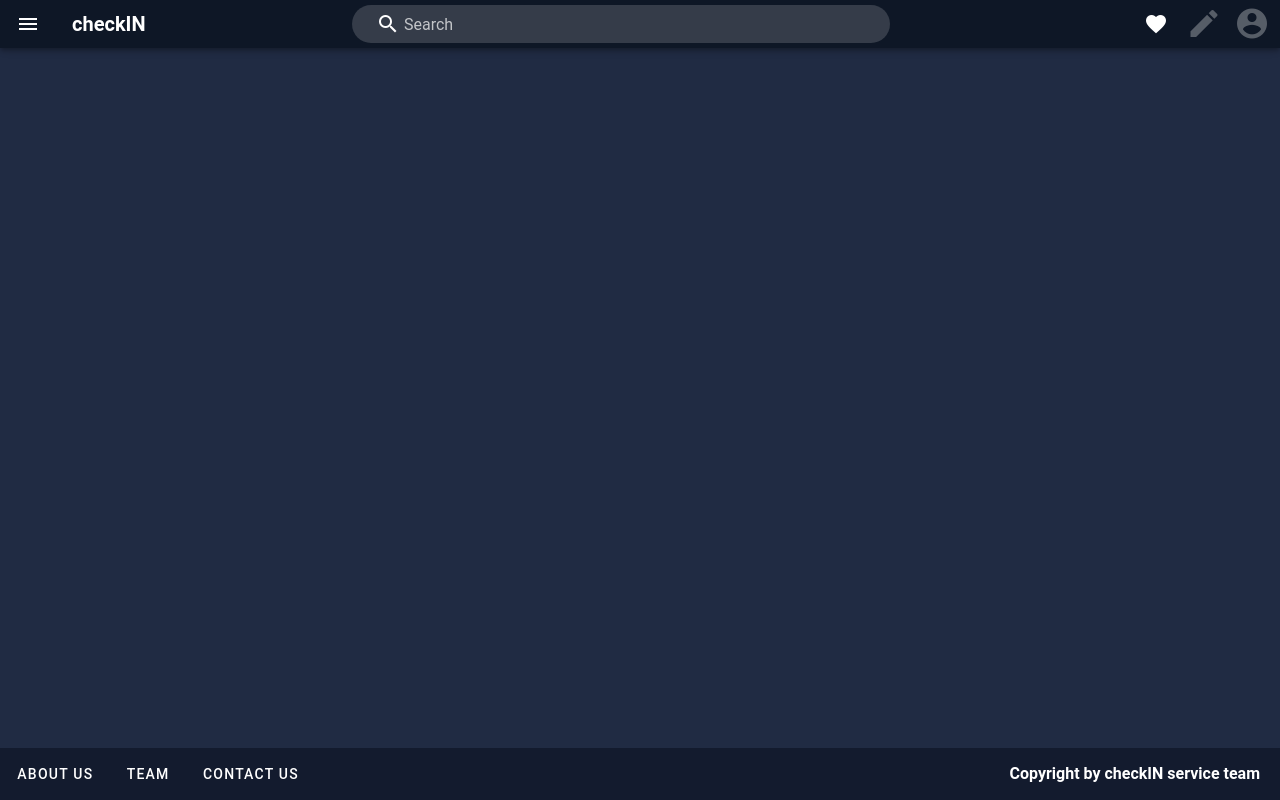
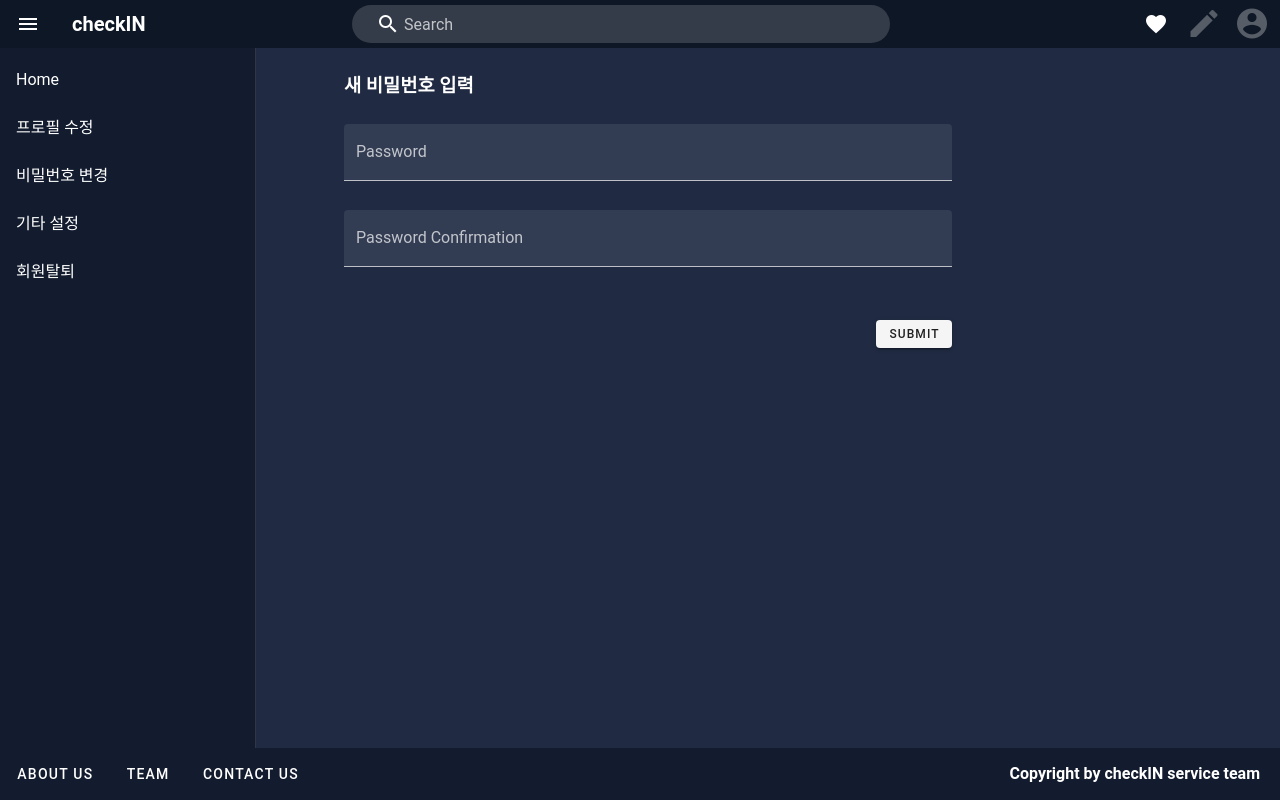
Before and after one commit to woosteelz/checkIN, a Vue app: page /myaccount/newpassword in a window 1280 px wide. Built offline with nearby package versions, Linux system fonts and the light colour scheme; a small style sheet from the web is missing.

Commit message:
[account/MyAccount.vue, accountSub/ChangePassword.vue] Updating, [accountSub/NewPassword.vue] Creating

```diff
--- a/src/router/index.js
+++ b/src/router/index.js
@@ -51,7 +51,12 @@ export default new Router({
           name: 'Config',
           path: 'config',
           component: () => import('@/views/account/accountSub/Config')
-        }
+        },
+        {
+          name: 'NewPassword',
+          path: 'newpassword',
+          component: () => import('@/views/account/accountSub/NewPassword')
+        },
       ]
     },
   ],
--- a/src/views/account/MyAccount.vue
+++ b/src/views/account/MyAccount.vue
@@ -4,36 +4,83 @@
       <v-col cols="3">
         <v-navigation-drawer dark absolute permanent color="#131C2E">
           <v-list>
+
+            <!-- Home -->
             <v-list-item link>
               <v-list-item-content>
-                <v-list-item-title @click="$router.push({ name: 'MainPage' })">Home</v-list-item-title>
+                <v-list-item-title @click="$router.push({ name: 'MainPage' })"
+                  >Home</v-list-item-title
+                >
               </v-list-item-content>
             </v-list-item>
+
+            <!-- 프로필 수정  버튼 -->
             <v-list-item link>
               <v-list-item-content>
-                <v-list-item-title @click="$router.push({ name: 'EditProfile' })">프로필 수정</v-list-item-title>
+                <v-list-item-title
+                  @click="$router.push({ name: 'EditProfile' })"
+                  >프로필 수정</v-list-item-title
+                >
               </v-list-item-content>
             </v-list-item>
+
+            <!-- 비밀번호 변경 버튼 -->
             <v-list-item link>
               <v-list-item-content>
-                <v-list-item-title @click="$router.push({ name: 'ChangePassword' })">비밀번호 변경</v-list-item-title>
+                <v-list-item-title
+                  @click="$router.push({ name: 'ChangePassword' })"
+                  >비밀번호 변경</v-list-item-title
+                >
               </v-list-item-content>
             </v-list-item>
+
+            <!-- 기타설정 버튼 -->
             <v-list-item link>
               <v-list-item-content>
-                <v-list-item-title @click="$router.push({ name: 'Config' })">기타 설정</v-list-item-title>
+                <v-list-item-title @click="$router.push({ name: 'Config' })"
+                  >기타 설정</v-list-item-title
+                >
               </v-list-item-content>
             </v-list-item>
-            <v-list-item link>
-              <v-list-item-content>
-                <v-list-item-title @click="$router.push({ name: 'Config' })">회원탈퇴</v-list-item-title>
-              </v-list-item-content>
-            </v-list-item>
+
+            <!-- 회원탈퇴 버튼 -->
+            <div class="">
+              <v-dialog v-model="dialog" width="500">
+                <template v-slot:activator="{ on }">
+                  <v-list-item link>
+                    <v-list-item-content>
+                      <v-list-item-title v-on="on">회원탈퇴</v-list-item-title>
+                    </v-list-item-content>
+                  </v-list-item>
+                </template>
+                <v-card>
+                  <v-card-title class="red white--text" >
+                    경고!
+                  </v-card-title>
+
+                  <v-card-text>
+                    <strong>더이상 편리한 CheckIn 서비스를 이용하실 수 없게 됩니다. 그래도 하시겠습니까?</strong>
+                  </v-card-text>
+
+                  <v-divider></v-divider>
+
+                  <v-card-actions>
+                    <v-btn color="primary" text @click="dialog = false">
+                      아니요 더 이용할래요
+                    </v-btn>
+                    <v-spacer></v-spacer>
+                    <v-btn color="primary" text @click="dialog = false">
+                      네. 더 이용하고 싶지 않아요
+                    </v-btn>
+                  </v-card-actions>
+                </v-card>
+              </v-dialog>
+            </div>
           </v-list>
         </v-navigation-drawer>
       </v-col>
       <v-col cols="9" align-self="start">
-        <router-view/>
+        <router-view />
       </v-col>
     </v-row>
   </v-container>
@@ -43,14 +90,9 @@
 export default {
   data() {
     return {
-      items: [
-        { title: "Home", icon: "mdi-home-city" },
-        { title: "My Account", icon: "mdi-account" },
-        { title: "Users", icon: "mdi-account-group-outline" },
-      ],
+      dialog: false
     };
   },
 };
 </script>
-<style>
-</style>
+<style></style>
--- a/src/views/account/accountSub/ChangePassword.vue
+++ b/src/views/account/accountSub/ChangePassword.vue
@@ -1,19 +1,40 @@
 <template>
-  <v-container fluid>
-    <v-row>
-      <v-col>
-        <span class="white--text"><h3>비밀번호 변경</h3></span>
+  <v-container fill-height fluid>
+    <v-row no-gutters>
+      <v-col cols="8">
+        <span class="white--text"><h3>현재 비밀번호 입력</h3></span>
+        <br>
+        <VTextFieldWithValidation
+          vid="agentPW"
+          color="blue"
+          rules="required|password|min:6"
+          v-model="agentPW"
+          label="Password"
+          type="password"
+          placeholder="Please enter your Password"
+        />
+        <br>
+        <div class="d-flex justify-end">
+          <v-btn small @click="$router.push({ name: 'NewPassword' })">
+          submit
+          </v-btn>
+        </div>
       </v-col>
     </v-row>
   </v-container>
 </template>
 
 <script>
+import { ValidationObserver, ValidationProvider } from "vee-validate";
+import VTextFieldWithValidation from "@/components/inputs/VTextFieldWithValidation";
+import { mapState, mapActions } from "vuex";
+import axios from "axios";
+
 export default {
-
-}
+  components: {
+    VTextFieldWithValidation
+  },
+};
 </script>
 
-<style>
-
-</style>
+<style></style>
--- /dev/null
+++ b/src/views/account/accountSub/NewPassword.vue
@@ -0,0 +1,61 @@
+<template>
+  <v-container fill-height fluid>
+    <v-row no-gutters>
+      <v-col cols="8">
+        <span class="white--text"><h3>새 비밀번호 입력</h3></span>
+        <br />
+        <ValidationObserver>
+        <form>
+        <VTextFieldWithValidation
+          vid="agentPW"
+          color="blue"
+          rules="required|password|min:6"
+          v-model="agentPW"
+          label="Password"
+          type="password"
+          placeholder="Please enter your Password"
+        />
+        <VTextFieldWithValidation
+          color="blue"
+          rules="required|confirmed:agentPW"
+          v-model="confirmPassword"
+          label="Password Confirmation"
+          type="password"
+          placeholder="Please enter your Confirm Password"
+        />
+        </form>
+        </ValidationObserver>
+        <br/>
+        <v-spacer />
+        <div class="d-flex justify-end">
+          <v-btn small>submit</v-btn>
+        </div>
+      </v-col>
+    </v-row>
+  </v-container>
+</template>
+
+<script>
+import { ValidationObserver, ValidationProvider } from "vee-validate";
+import VTextFieldWithValidation from "@/components/inputs/VTextFieldWithValidation";
+
+export default {
+  components: {
+    VTextFieldWithValidation,
+    ValidationObserver,
+    ValidationProvider,
+  },
+  data() {
+    return {
+      agentID: null,
+      agentPW: null,
+      name: null,
+      errorCount: null,
+      numberOfDevice: null,
+      confirmPassword: null,
+    };
+  },
+};
+</script>
+
+<style></style>
```
